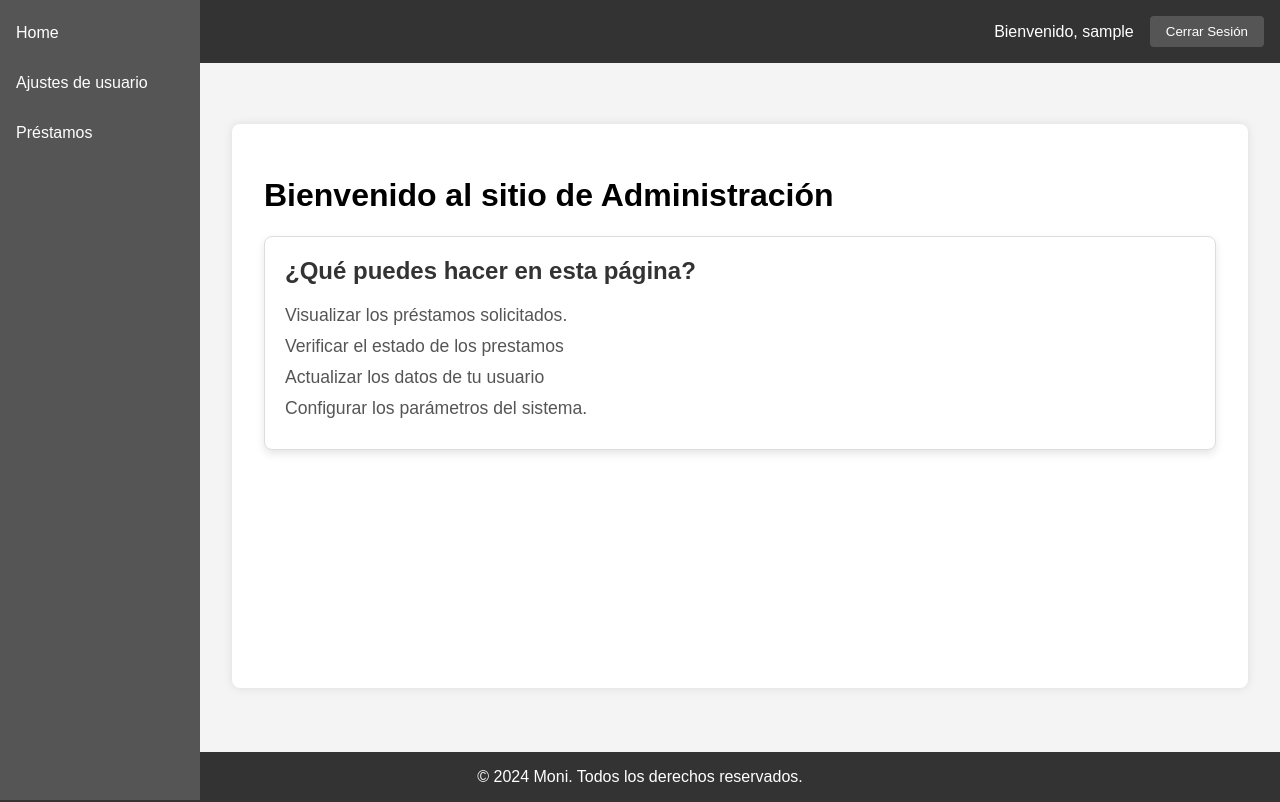
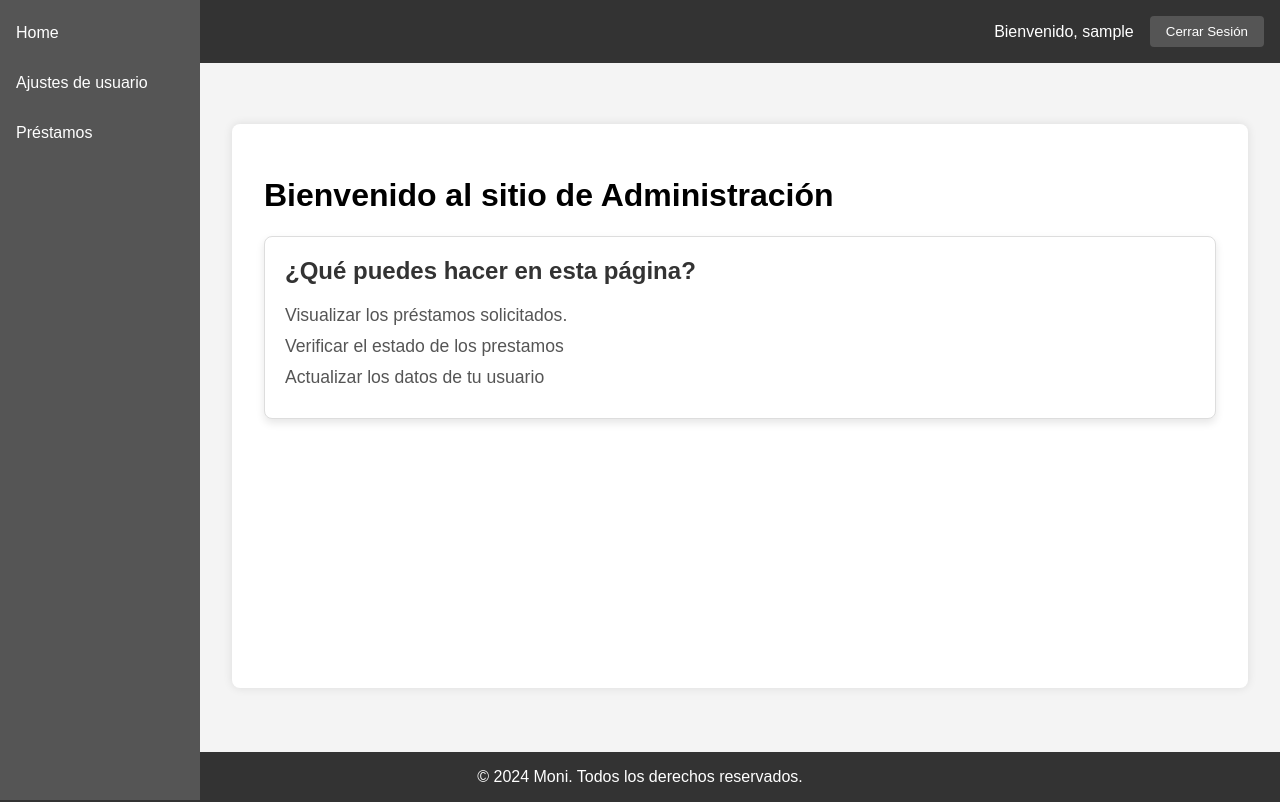
Before and after one commit to FacundoAlba/MoniBackend, a Django app: page / in a window 1280 px wide. Run offline with Django 5.2, Linux system fonts and the light colour scheme; the visitor is signed in with stand-in values (Sample User, id 1).

Commit message:
updated home page

```diff
--- a/loans/templates/home.html
+++ b/loans/templates/home.html
@@ -9,7 +9,6 @@
       <li>Visualizar los préstamos solicitados.</li>
       <li>Verificar el estado de los prestamos</li>
       <li>Actualizar los datos de tu usuario</li>
-      <li>Configurar los parámetros del sistema.</li>
     </ul>
   </div>
 {% endblock %}
```
